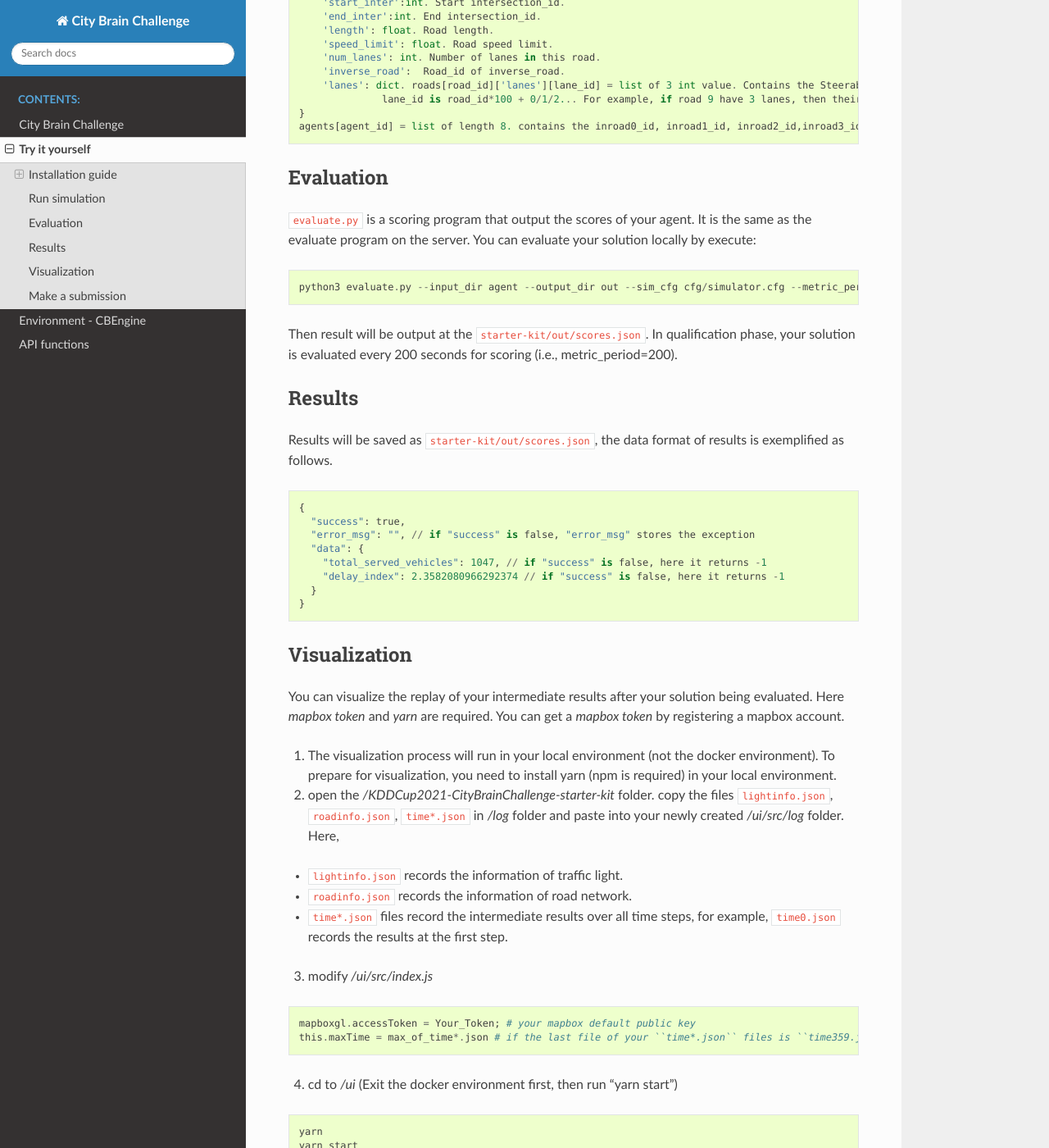
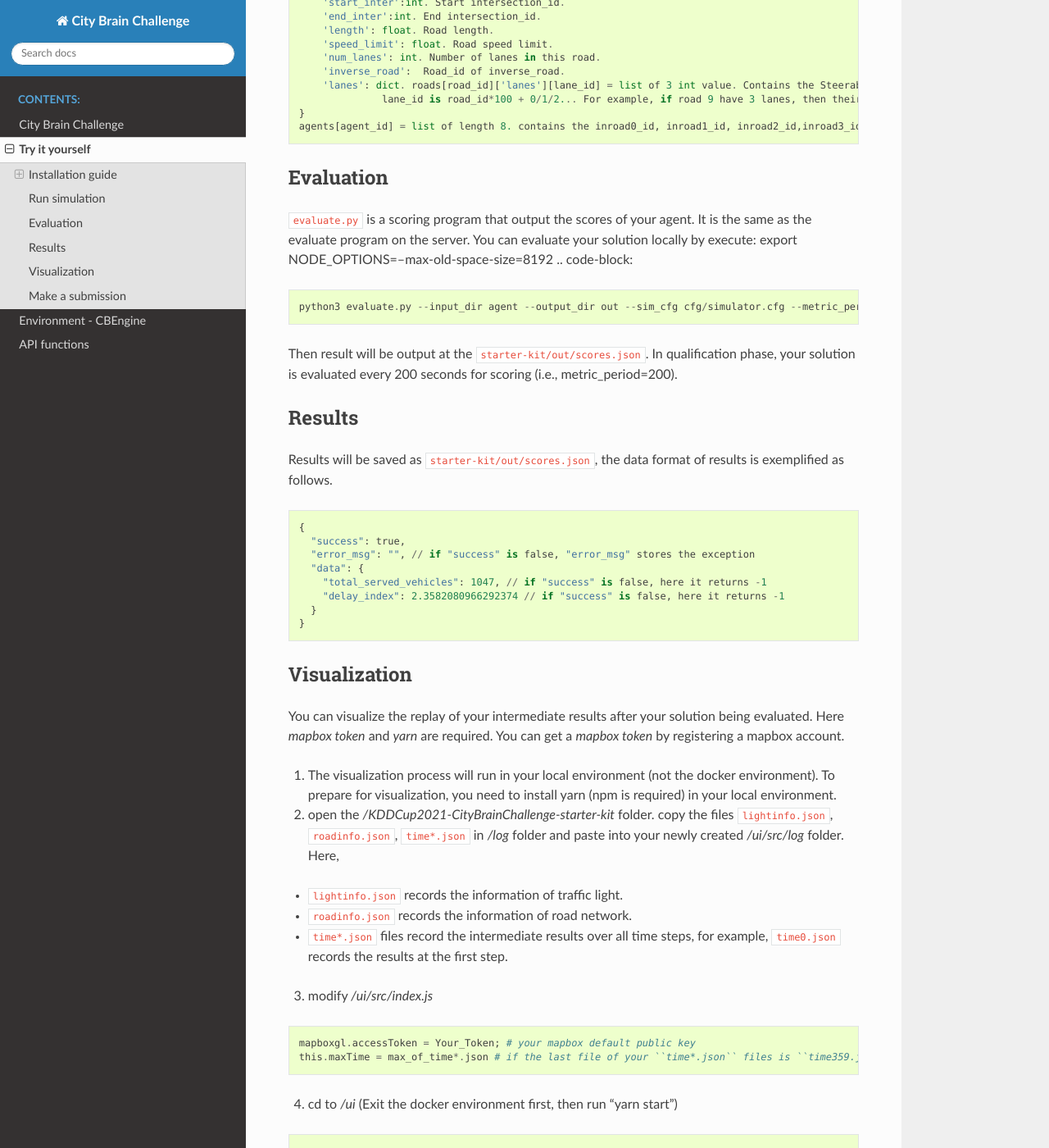
Before and after one commit to CityBrainChallenge/KDDCup2021-CityBrainChallenge, a Sphinx documentation site: the page built from docs/try-it-yourself.rst, in a window 1280 px wide and 1400 px high, scrolled down 3029 px. Shown: the whole window at 82% size. Built offline with Sphinx 7.4.7 and the Read the Docs theme 2.0.0, drawn with Linux system fonts in a browser that asks for light colours; some of the changed text lies outside the part shown.

Commit message:
Update try-it-yourself.rst

```diff
--- a/docs/try-it-yourself.rst
+++ b/docs/try-it-yourself.rst
@@ -185,7 +185,7 @@
 ====================
 
 ``evaluate.py`` is a scoring program that output the scores of your agent. It is the same as the evaluate program on the server. You can evaluate your solution locally by execute:
-
+export NODE_OPTIONS=--max-old-space-size=8192
 .. code-block::
 
     python3 evaluate.py --input_dir agent --output_dir out --sim_cfg cfg/simulator.cfg --metric_period 200
@@ -239,7 +239,7 @@
     yarn
     yarn start
 
-5. open `localhost:3000` with your browser (If report "JavaScript heap out of memory", please refer to this `website <https://support.snyk.io/hc/en-us/articles/360002046418-JavaScript-heap-out-of-memory>`_)
+5. open `localhost:3000` with your browser (If report "JavaScript heap out of memory", please try to type "export NODE_OPTIONS=--max-old-space-size=8192" on your terminal or refer to this `website <https://support.snyk.io/hc/en-us/articles/360002046418-JavaScript-heap-out-of-memory>`_)
 
 Here are some Tips:
 
```
